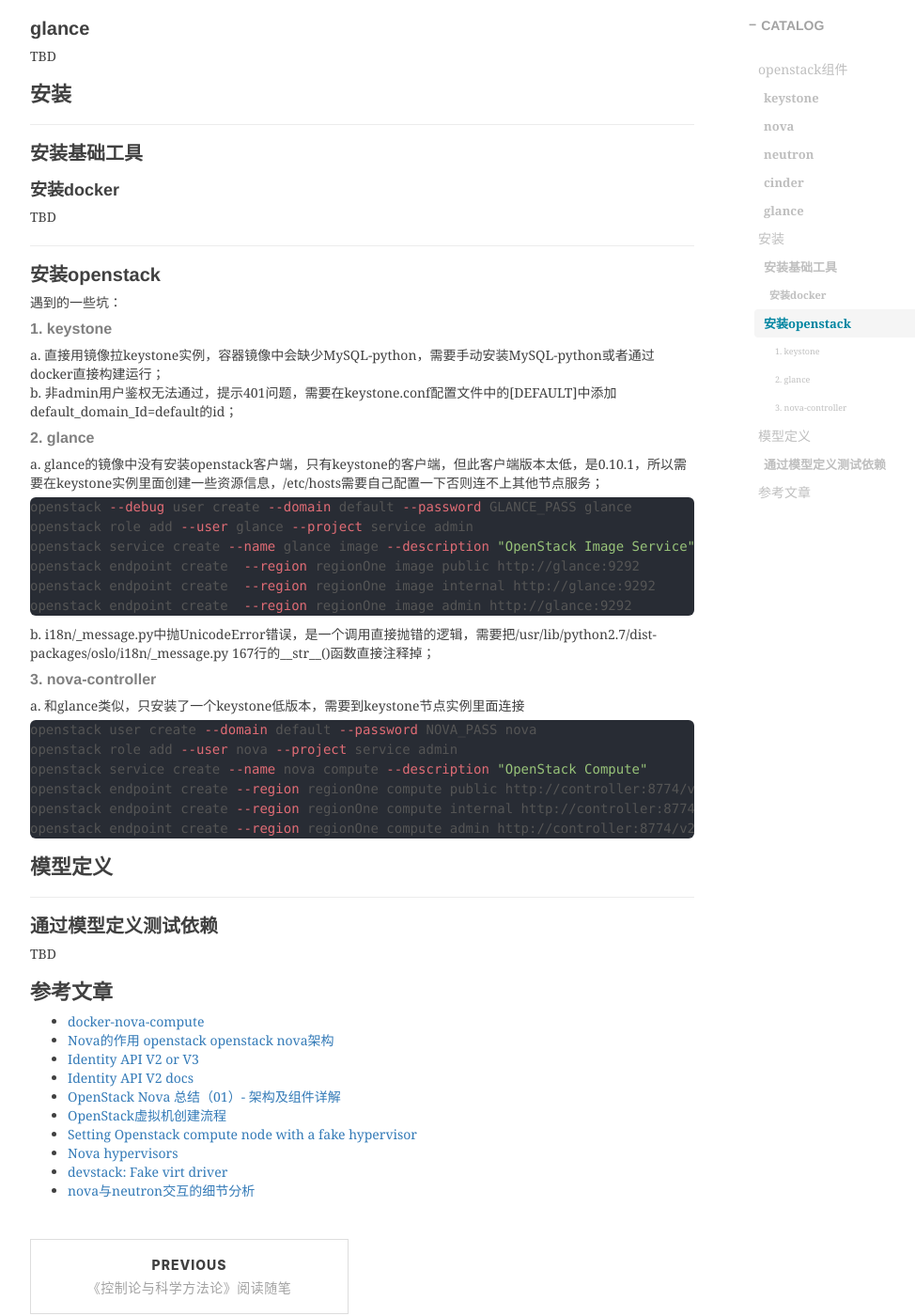
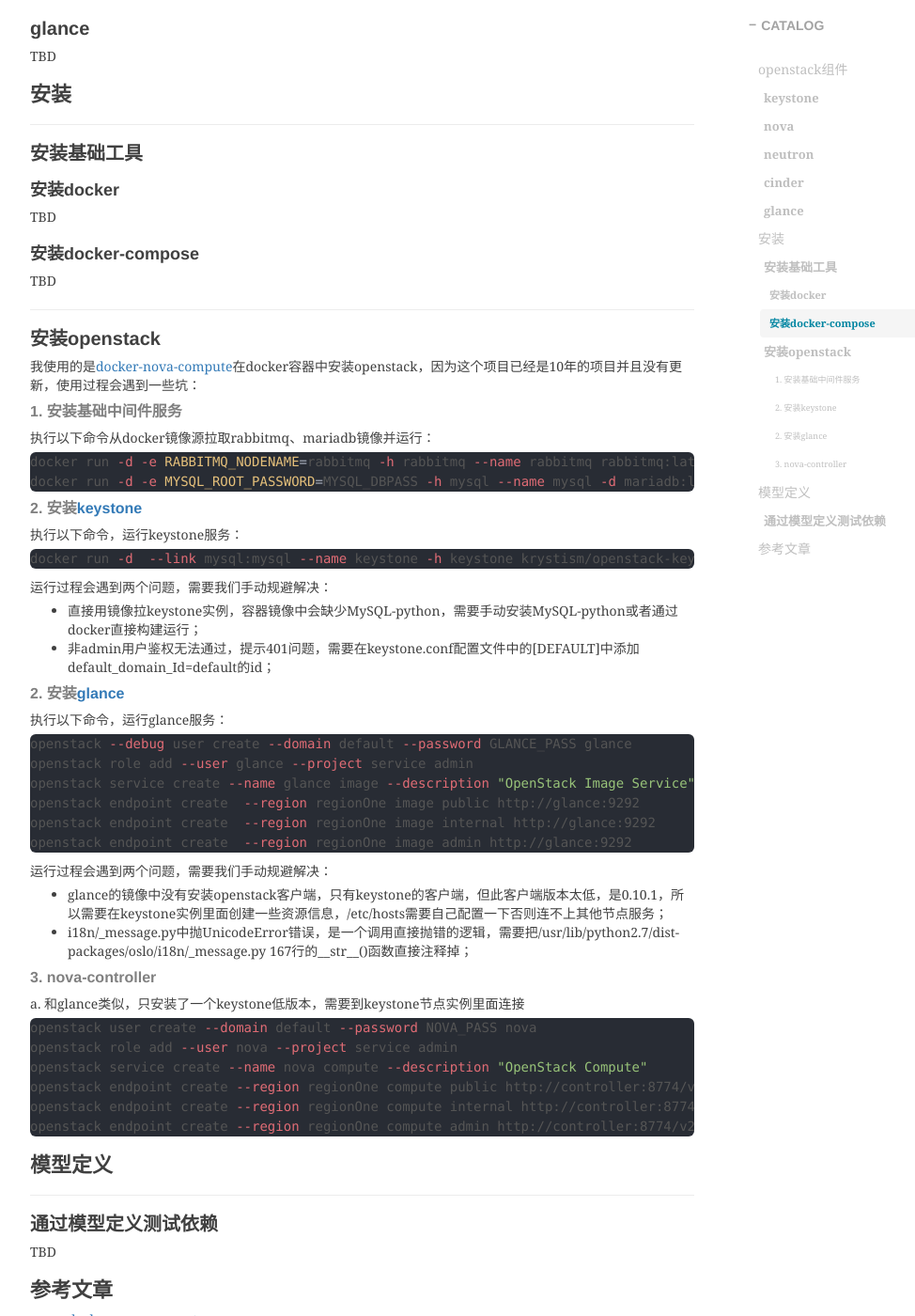
Before and after one commit to shihai1991/shihai1991.github.io, a Jekyll site: the page built from _posts/2024-01-15-在docker上运行nova-compute.md, in a window 1280 px wide and 1400 px high, scrolled down 1647 px. Shown: the whole window at 94% size, without its empty margins (233-1207 px from the left). Built offline with Jekyll 4.4.1, drawn with Linux system fonts in a browser that asks for light colours; nearby versions of some CDN libraries; comment, search, counter and statistics services are not loaded.

Commit message:
Update 2024-01-15-在docker上运行nova-compute.md

````diff
--- a/_posts/2024-01-15-在docker上运行nova-compute.md
+++ b/_posts/2024-01-15-在docker上运行nova-compute.md
@@ -35,17 +35,32 @@
 
 # 安装
 ## 安装基础工具
+
 ### 安装docker
+TBD
+### 安装docker-compose
 TBD
 
 ## 安装openstack
-遇到的一些坑：
-#### 1. keystone
-a. 直接用镜像拉keystone实例，容器镜像中会缺少MySQL-python，需要手动安装MySQL-python或者通过docker直接构建运行；
-b. 非admin用户鉴权无法通过，提示401问题，需要在keystone.conf配置文件中的[DEFAULT]中添加default_domain_Id=default的id；
+我使用的是[docker-nova-compute](https://github.com/int32bit/docker-nova-compute)在docker容器中安装openstack，因为这个项目已经是10年的项目并且没有更新，使用过程会遇到一些坑：
+#### 1. 安装基础中间件服务
+执行以下命令从docker镜像源拉取rabbitmq、mariadb镜像并运行：
+```shell
+docker run -d -e RABBITMQ_NODENAME=rabbitmq -h rabbitmq --name rabbitmq rabbitmq:latest
+docker run -d -e MYSQL_ROOT_PASSWORD=MYSQL_DBPASS -h mysql --name mysql -d mariadb:latest
+```
 
-#### 2. glance
-a. glance的镜像中没有安装openstack客户端，只有keystone的客户端，但此客户端版本太低，是0.10.1，所以需要在keystone实例里面创建一些资源信息，/etc/hosts需要自己配置一下否则连不上其他节点服务；
+#### 2. 安装[keystone](https://github.com/int32bit/docker-keystone)
+执行以下命令，运行keystone服务：
+```shell
+docker run -d  --link mysql:mysql --name keystone -h keystone krystism/openstack-keystone:latest
+```
+运行过程会遇到两个问题，需要我们手动规避解决：
+- 直接用镜像拉keystone实例，容器镜像中会缺少MySQL-python，需要手动安装MySQL-python或者通过docker直接构建运行；
+- 非admin用户鉴权无法通过，提示401问题，需要在keystone.conf配置文件中的[DEFAULT]中添加default_domain_Id=default的id；
+
+#### 2. 安装[glance](https://github.com/int32bit/docker-glance)
+执行以下命令，运行glance服务：
 ```shell
 openstack --debug user create --domain default --password GLANCE_PASS glance
 openstack role add --user glance --project service admin
@@ -54,7 +69,9 @@
 openstack endpoint create  --region regionOne image internal http://glance:9292
 openstack endpoint create  --region regionOne image admin http://glance:9292
 ```
-b. i18n/_message.py中抛UnicodeError错误，是一个调用直接抛错的逻辑，需要把/usr/lib/python2.7/dist-packages/oslo/i18n/_message.py 167行的__str__()函数直接注释掉；
+运行过程会遇到两个问题，需要我们手动规避解决：
+- glance的镜像中没有安装openstack客户端，只有keystone的客户端，但此客户端版本太低，是0.10.1，所以需要在keystone实例里面创建一些资源信息，/etc/hosts需要自己配置一下否则连不上其他节点服务；
+- i18n/_message.py中抛UnicodeError错误，是一个调用直接抛错的逻辑，需要把/usr/lib/python2.7/dist-packages/oslo/i18n/_message.py 167行的__str__()函数直接注释掉；
 
 #### 3. nova-controller
 a. 和glance类似，只安装了一个keystone低版本，需要到keystone节点实例里面连接
````
